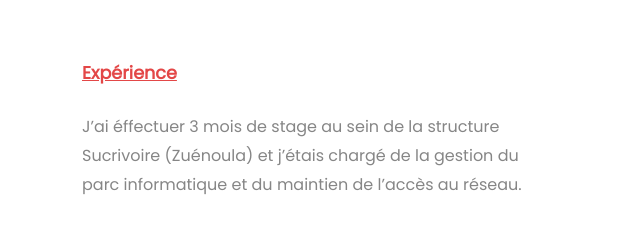
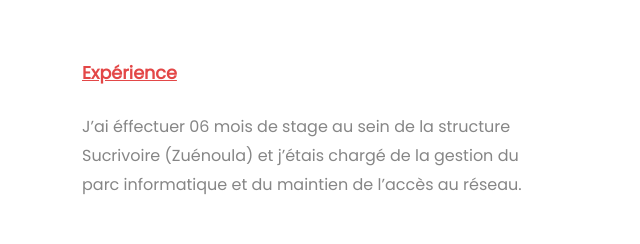
Before and after one commit to K3A225/portfolio, a plain HTML site: page index.html in a window 1280 px wide. Shown: the part 1133-1377 px from the top of the page, 578-1218 px from the left. Drawn offline with Linux system fonts and the light colour scheme.

Commit message:
Update index.html

```diff
--- a/index.html
+++ b/index.html
@@ -74,7 +74,7 @@
                 <div>
                     <h1 class="title2">Expérience</h1>
                     <p class="gray">
-                        J’ai éffectuer 3 mois de stage au sein de
+                        J’ai éffectuer 06 mois de stage au sein de
                         la structure Sucrivoire (Zuénoula) et
                         j’étais chargé de la gestion du parc
                         informatique et du maintien de l’accès
```
